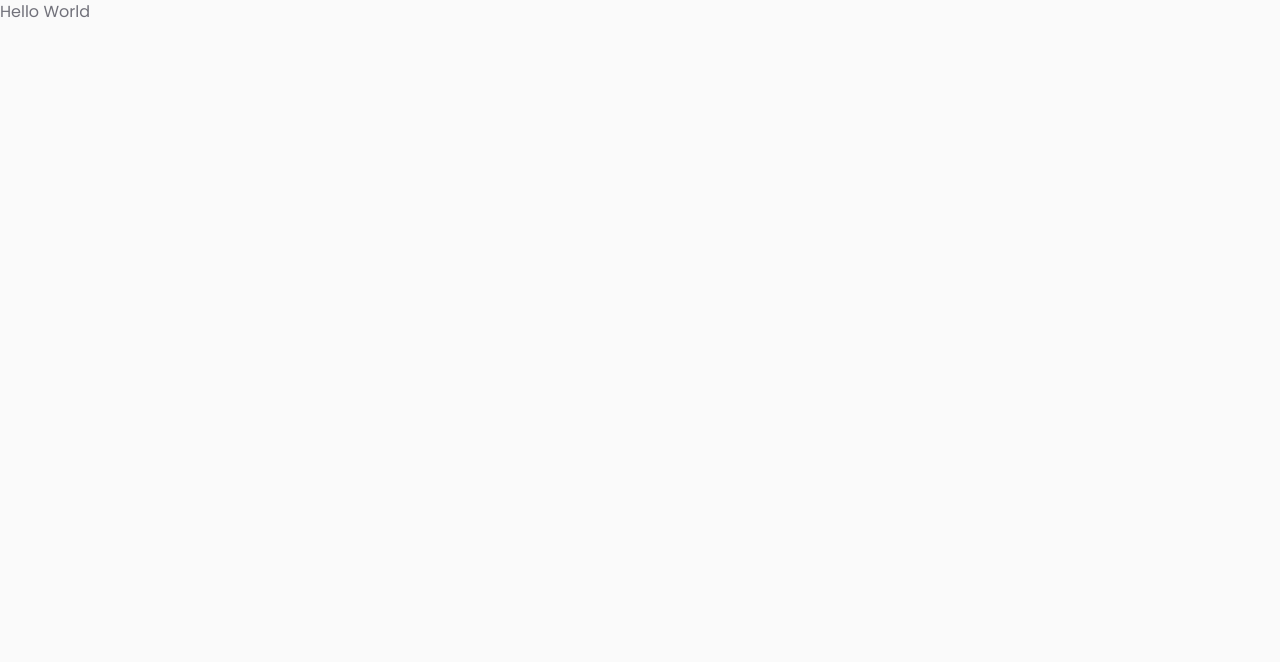
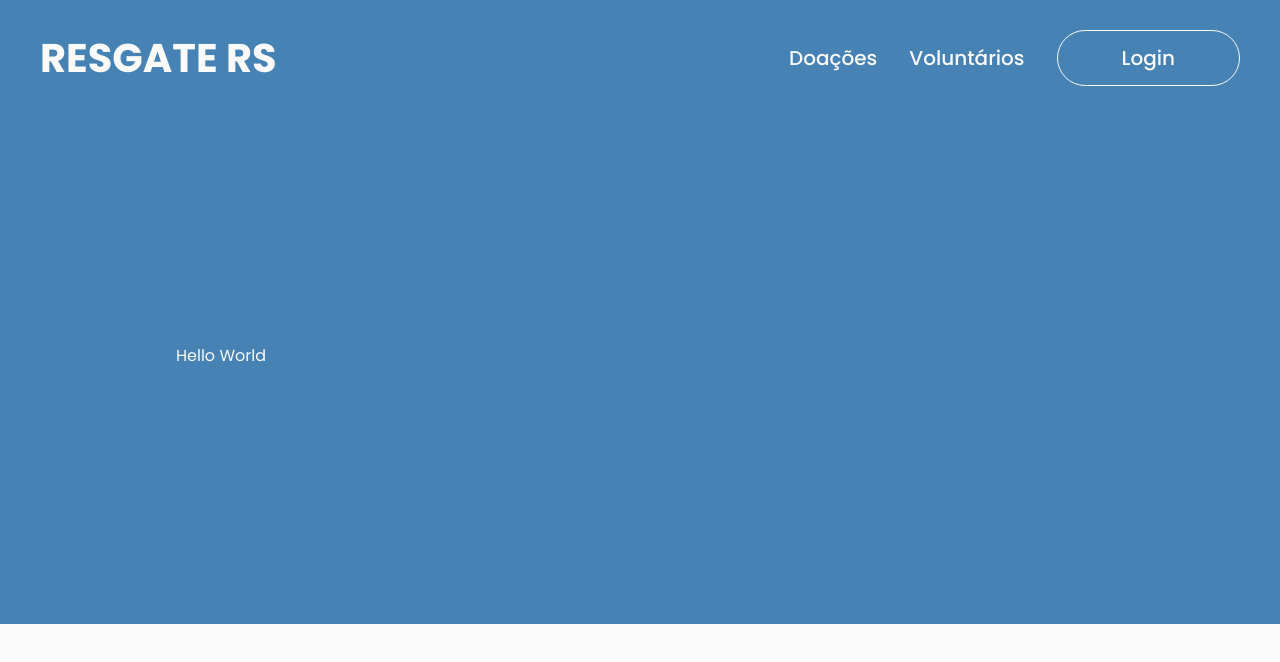
Before and after one commit to ResgateRS/RegisterRescueRS-Front, a Next.js app: page / in a window 1280 px wide. Shown: the top 662 px of the page. Built offline with nearby package versions, Linux system fonts and the light colour scheme.

Commit message:
feat: create header

```diff
--- a/package.json
+++ b/package.json
@@ -9,6 +9,7 @@
     "lint": "next lint --fix"
   },
   "dependencies": {
+    "@radix-ui/react-slot": "^1.0.2",
     "class-variance-authority": "^0.7.0",
     "clsx": "^2.1.1",
     "lucide-react": "^0.378.0",
--- /dev/null
+++ b/src/app/(public)/(landing-page)/page.tsx
@@ -0,0 +1,3 @@
+export default function Home() {
+  return <div className="bg-celeste px-44 py-64 text-zinc-50">Hello World</div>
+}
--- /dev/null
+++ b/src/app/(public)/_components/header.tsx
@@ -0,0 +1,43 @@
+import { buttonVariants } from '@/components/ui/button'
+import { navConfig } from '@/config/nav'
+import { cn } from '@/lib/utils'
+import Link from 'next/link'
+
+export function Header() {
+  return (
+    <header className="flex w-full items-center justify-between bg-celeste px-10 pt-7 text-zinc-50">
+      <h1 className="text-[40px] font-bold uppercase">Resgate RS</h1>
+
+      <nav className="flex items-center gap-8">
+        {navConfig.map((item) => {
+          if (item.type === 'link') {
+            return (
+              <Link
+                key={item.title}
+                href={item.href}
+                target="_blank"
+                className={cn(
+                  buttonVariants({ variant: 'link', size: 'link' }),
+                  'text-xl',
+                )}
+              >
+                {item.title}
+              </Link>
+            )
+          }
+
+          return (
+            <Link
+              key={item.title}
+              href={item.href}
+              target="_blank"
+              className={cn(buttonVariants({ variant: 'outline' }), 'text-xl')}
+            >
+              {item.title}
+            </Link>
+          )
+        })}
+      </nav>
+    </header>
+  )
+}
--- /dev/null
+++ b/src/app/(public)/layout.tsx
@@ -0,0 +1,10 @@
+import { Header } from './_components/header'
+
+export default function PublicLayout({ children }: React.PropsWithChildren) {
+  return (
+    <div className="flex min-h-screen flex-col">
+      <Header />
+      <div className="flex flex-1 flex-col">{children}</div>
+    </div>
+  )
+}
--- a/src/app/layout.tsx
+++ b/src/app/layout.tsx
@@ -1,10 +1,11 @@
+import { siteConfig } from '@/config/site'
 import { poppins } from '@/lib/fonts'
 import type { Metadata } from 'next'
 import './globals.css'
 
 export const metadata: Metadata = {
-  title: 'Register Rescue RS',
-  description: 'Generated by create next app',
+  title: siteConfig.title,
+  description: siteConfig.description,
 }
 
 export default function RootLayout({
--- a/src/app/page.tsx
+++ /dev/null
@@ -1,3 +0,0 @@
-export default function Home() {
-  return <div>Hello World</div>
-}
--- /dev/null
+++ b/src/components/ui/button.tsx
@@ -0,0 +1,53 @@
+import { Slot } from '@radix-ui/react-slot'
+import { cva, type VariantProps } from 'class-variance-authority'
+import * as React from 'react'
+
+import { cn } from '@/lib/utils'
+
+const buttonVariants = cva(
+  'inline-flex items-center justify-center whitespace-nowrap rounded-md text-sm font-medium ring-offset-white transition-colors focus-visible:outline-none focus-visible:ring-2 focus-visible:ring-zinc-950 focus-visible:ring-offset-2 disabled:pointer-events-none disabled:opacity-50 dark:ring-offset-zinc-950 dark:focus-visible:ring-zinc-300',
+  {
+    variants: {
+      variant: {
+        default: 'bg-zinc-50 text-celeste hover:bg-zinc-50/90',
+        outline:
+          'border border-zinc-50 bg-transparent text-zinc-50 hover:bg-zinc-100 hover:text-celeste',
+        link: 'relative text-zinc-50 underline-offset-4 after:absolute after:-bottom-3 after:left-0 after:h-[3px] after:w-0 after:bg-white after:duration-300 after:hover:w-full',
+        linkSecondary: 'text-celeste underline underline-offset-4',
+      },
+      size: {
+        default: 'h-14 rounded-full px-16 py-4',
+        sm: 'h-10 rounded-md px-14',
+        lg: 'h-16 rounded-md px-20',
+        icon: 'size-8',
+        link: '',
+      },
+    },
+    defaultVariants: {
+      variant: 'default',
+      size: 'default',
+    },
+  },
+)
+
+export interface ButtonProps
+  extends React.ButtonHTMLAttributes<HTMLButtonElement>,
+    VariantProps<typeof buttonVariants> {
+  asChild?: boolean
+}
+
+const Button = React.forwardRef<HTMLButtonElement, ButtonProps>(
+  ({ className, variant, size, asChild = false, ...props }, ref) => {
+    const Comp = asChild ? Slot : 'button'
+    return (
+      <Comp
+        className={cn(buttonVariants({ variant, size, className }))}
+        ref={ref}
+        {...props}
+      />
+    )
+  },
+)
+Button.displayName = 'Button'
+
+export { Button, buttonVariants }
--- /dev/null
+++ b/src/config/nav.ts
@@ -0,0 +1,25 @@
+import { siteRoutes } from './site'
+
+export type NavItem = {
+  title: string
+  href: string
+  type: 'link' | 'button'
+}
+
+export const navConfig = [
+  {
+    title: 'Doações',
+    href: siteRoutes.public.donations,
+    type: 'link',
+  },
+  {
+    title: 'Voluntários',
+    href: siteRoutes.public.volunteers,
+    type: 'link',
+  },
+  {
+    title: 'Login',
+    href: siteRoutes.public.login,
+    type: 'button',
+  },
+] satisfies NavItem[]
--- /dev/null
+++ b/src/config/site.ts
@@ -0,0 +1,27 @@
+// General config
+
+export const siteConfig = {
+  title: 'Register Rescue RS',
+  description: 'Generated by create next app',
+} satisfies Record<string, string>
+
+export type RouteVisibility = 'public' | 'protected'
+
+export const prefixSiteRoutes = {
+  protected: '/app',
+  public: '',
+} as const satisfies Record<RouteVisibility, string>
+
+// Site routes
+
+export const siteRoutes = {
+  public: {
+    landingPage: `${prefixSiteRoutes.public}/`,
+    login: `${prefixSiteRoutes.public}/login`,
+    donations: `${prefixSiteRoutes.public}/doacoes`,
+    volunteers: `${prefixSiteRoutes.public}/voluntarios`,
+  },
+  protected: {
+    families: `${prefixSiteRoutes.protected}/familias`,
+  },
+} as const satisfies Record<RouteVisibility, Record<string, string>>
--- a/tailwind.config.ts
+++ b/tailwind.config.ts
@@ -21,6 +21,9 @@ const config = {
       },
     },
     extend: {
+      colors: {
+        celeste: '#4682B4',
+      },
       keyframes: {
         'accordion-down': {
           from: { height: '0' },
```
Also changed, not shown: 1 other file (tests, documents, lock files or other folders).
